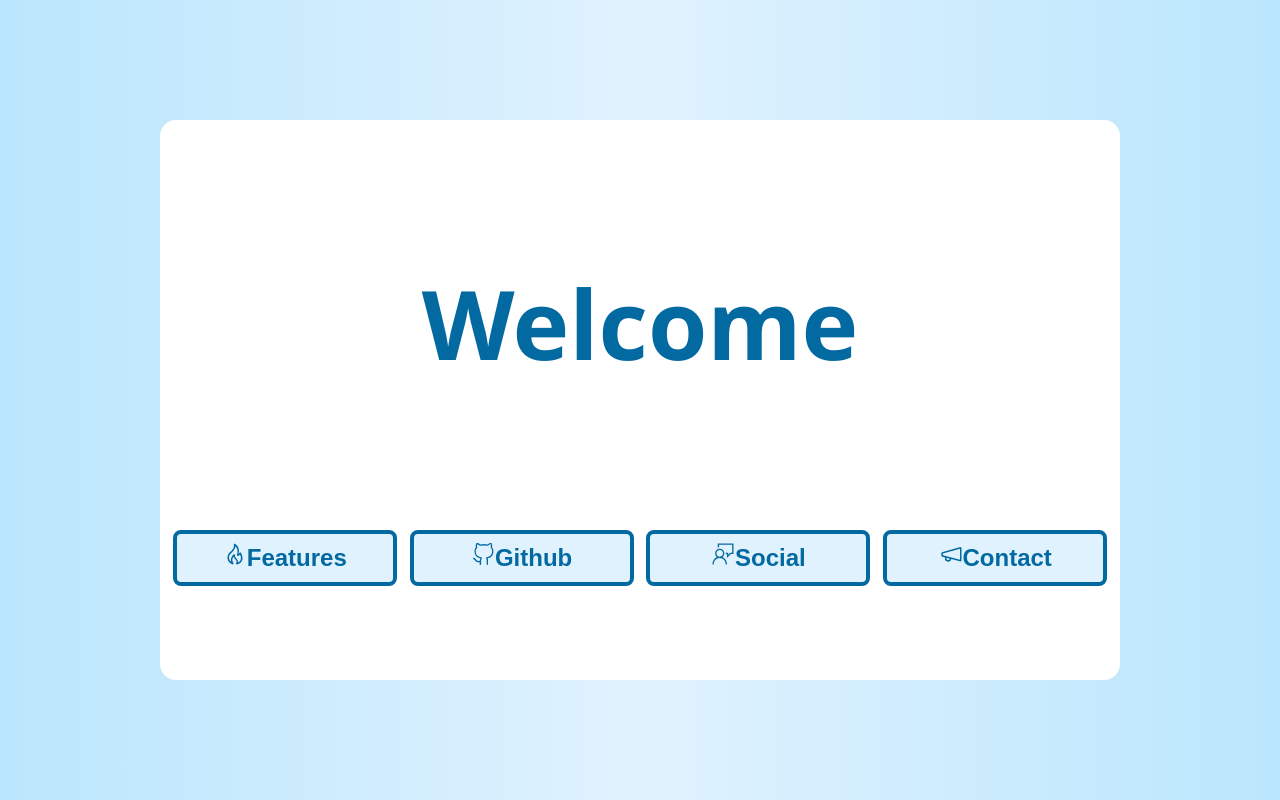
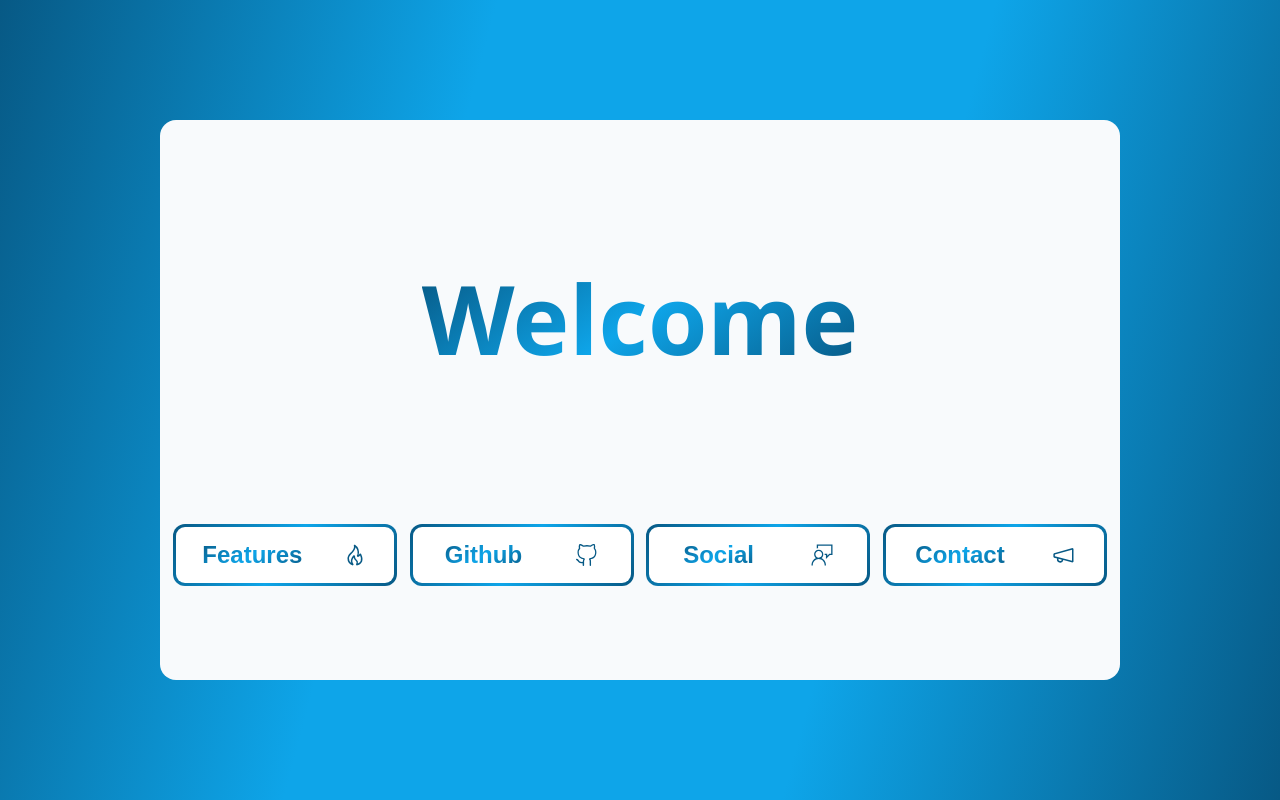
Before and after one commit to higorasilverio/NextJS_Portifolio, a Next.js app: page / in a window 1280 px wide. Built offline with nearby package versions, Linux system fonts and the light colour scheme.

Commit message:
💄 (general): improve theme color for main components

```diff
--- a/src/components/Button/index.tsx
+++ b/src/components/Button/index.tsx
@@ -11,8 +11,10 @@ const Button = ({ label, icon }: IProps) => {
   const VSCIcon = VSC[icon]
   return (
     <S.StyledButton>
-      <VSCIcon />
-      {label}
+      <span>{label}</span>
+      <div>
+        <VSCIcon />
+      </div>
     </S.StyledButton>
   )
 }
--- a/src/components/Button/styles.ts
+++ b/src/components/Button/styles.ts
@@ -3,9 +3,8 @@ import styled from 'styled-components'
 export const StyledButton = styled.button`
   width: 14rem;
   font-weight: 700;
-  color: ${({ theme }) => theme.pallete.blue[500]};
-  background-color: ${({ theme }) => theme.pallete.blue[100]};
-  border-width: ${({ theme }) => theme.rawSizes.xs};
+  color: ${({ theme }) => theme.pallete.blue[800]};
+  border-width: 4px;
   border-color: ${({ theme }) => theme.pallete.blue[500]};
   border-style: solid;
   border-radius: ${({ theme }) => theme.rawSizes.sm};
@@ -16,6 +15,52 @@ export const StyledButton = styled.button`
   font-size: ${({ theme }) => theme.rawSizes.lg};
   line-height: ${({ theme }) => theme.rawSizes.lg};
 
+  --hgo-grad-light: ${({ theme }) => theme.pallete.light[100]};
+  --hgo-grad-min: ${({ theme }) => theme.pallete.blue[500]};
+  --hgo-grad-max: ${({ theme }) => theme.pallete.blue[800]};
+
+  border: solid 3px transparent;
+  background-image:
+    linear-gradient(rgba(255, 255, 255, 0), rgba(255, 255, 255, 0)),
+    linear-gradient(125deg, var(--hgo-grad-max), var(--hgo-grad-min), var(--hgo-grad-max));
+  background-origin: border-box;
+  background-clip: content-box, border-box;
+  box-shadow: 2px 1000px 1px #fff inset;
+
+  display: flex;
+  flex-direction; row;
+  justify-content: space-around;
+  align-items: center;
+
+  div {
+    display: flex;
+    flex-direction; row;
+    justify-content: space-around;
+    align-items: center;
+  }
+
+  span {
+    background: -webkit-linear-gradient(
+    125deg,
+    var(--hgo-grad-max),
+    var(--hgo-grad-min),
+    var(--hgo-grad-max)
+  );
+  -webkit-background-clip: text;
+  -webkit-text-fill-color: transparent;
+  }
+
+  &:hover {
+    box-shadow: none;
+    color: white;
+
+    span {
+    background: var(--hgo-grad-light);
+    -webkit-background-clip: text;
+    -webkit-text-fill-color: transparent;
+    }
+  }
+
   @media (min-width: 640px) {
     font-size: ${({ theme }) => theme.rawSizes.lg};
     line-height: ${({ theme }) => theme.rawSizes.xl};
--- a/src/components/Title/styles.ts
+++ b/src/components/Title/styles.ts
@@ -3,11 +3,23 @@ import styled from 'styled-components'
 export const Header = styled.h1`
   font-family: 'Segoe UI', 'Helvetica Neue', Arial, 'Apple Color Emoji';
   font-weight: 900;
-  color: ${({ theme }) => theme.pallete.blue[500]};
-  font-size: ${({ theme }) => theme.rawSizes.xlm};
+  color: ${({ theme }) => theme.pallete.blue[800]};
+  font-size: ${({ theme }) => theme.rawSizes.try};
   line-height: 1;
 
+  --hgo-grad-min: ${({ theme }) => theme.pallete.blue[500]};
+  --hgo-grad-max: ${({ theme }) => theme.pallete.blue[800]};
+
+  background: -webkit-linear-gradient(
+    125deg,
+    var(--hgo-grad-max),
+    var(--hgo-grad-min),
+    var(--hgo-grad-max)
+  );
+  -webkit-background-clip: text;
+  -webkit-text-fill-color: transparent;
+
   @media (min-width: 640px) {
-    font-size: ${({ theme }) => theme.rawSizes.xxlm};
+    font-size: ${({ theme }) => theme.rawSizes.dtry};
   }
 `
--- a/src/components/Wrapper/styles.ts
+++ b/src/components/Wrapper/styles.ts
@@ -7,8 +7,9 @@ export const Container = styled.div`
   justify-content: center;
   align-items: center;
 
-  --hgo-grad-min: ${({ theme }) => theme.pallete.blue[100]};
-  --hgo-grad-max: ${({ theme }) => theme.pallete.blue[300]};
-  --hgo-grad-stops: var(--hgo-grad-max), var(--hgo-grad-min), var(--hgo-grad-max);
-  background-image: linear-gradient(to right, var(--hgo-grad-stops));
+  --hgo-grad-min: ${({ theme }) => theme.pallete.blue[500]};
+  --hgo-grad-max: ${({ theme }) => theme.pallete.blue[800]};
+  --hgo-grad-stops: var(--hgo-grad-max), var(--hgo-grad-min), var(--hgo-grad-min),
+    var(--hgo-grad-max);
+  background-image: linear-gradient(105deg, var(--hgo-grad-stops));
 `
--- a/styles/theme.ts
+++ b/styles/theme.ts
@@ -1,51 +1,87 @@
 const gridBasedSizes = {
-  xxs: '0rem',
-  xs: '0.25rem',
-  sm: '0.5rem',
+  zero: '0rem',
+  xxs: '0.25rem',
+  xs: '0.5rem',
+  sm: '0.75rem',
   md: '1rem',
   lg: '1.5rem',
   xl: '2rem',
-  xlm: '3rem',
+  try: '3rem',
   xxl: '4rem',
-  xxlm: '6rem'
+  dtry: '6rem'
 }
 
 export const theme = {
   pallete: {
     dark: {
-      100: '#B7C1C6',
-      300: '#1B2734',
-      500: '#0F1020'
+      100: '#f5f5f4',
+      200: '#e7e5e4',
+      300: '#d6d3d1',
+      400: '#a8a29e',
+      500: '#78716c',
+      600: '#57534e',
+      700: '#44403c',
+      800: '#292524'
     },
     light: {
-      100: '#FFFFFF',
-      300: '#0082FF',
-      500: '#02279E'
+      100: '#f8fafc',
+      200: '#fef2f2',
+      300: '#fefce8',
+      400: '#f0fdf4',
+      500: '#f0f9ff',
+      600: '#eff6ff',
+      700: '#fdf4ff',
+      800: '#fff1f2'
     },
     grey: {
-      100: '#F0F0F0',
-      300: '#CCCCCC',
-      500: '#333333'
+      100: '#f3f4f6',
+      200: '#e5e7eb',
+      300: '#d1d5db',
+      400: '#9ca3af',
+      500: '#6b7280',
+      600: '#4b5563',
+      700: '#374151',
+      800: '#1f2937'
     },
     blue: {
-      100: '#E0F2FE',
-      300: '#BAE6FD',
-      500: '#0369A1'
+      100: '#e0f2fe',
+      200: '#bae6fd',
+      300: '#7dd3fc',
+      400: '#38bdf8',
+      500: '#0ea5e9',
+      600: '#0284c7',
+      700: '#0369a1',
+      800: '#075985'
     },
     success: {
-      100: '#01B36A',
-      300: '#01D17C',
-      500: '#019257'
+      100: '#dcfce7',
+      200: '#bbf7d0',
+      300: '#86efac',
+      400: '#4ade80',
+      500: '#22c55e',
+      600: '#16a34a',
+      700: '#15803d',
+      800: '#166534'
     },
     error: {
-      100: '#FFCECE',
-      300: '#FF4949',
-      500: '#B33333'
+      100: '#fee2e2',
+      200: '#fecaca',
+      300: '#fca5a5',
+      400: '#f87171',
+      500: '#ef4444',
+      600: '#dc2626',
+      700: '#b91c1c',
+      800: '#991b1b'
     },
     warning: {
-      100: '#FFDCB1',
-      300: '#FF8B3D',
-      500: '#FF672D'
+      100: '#fef9c3',
+      200: '#fef08a',
+      300: '#fde047',
+      400: '#facc15',
+      500: '#eab308',
+      600: '#ca8a04',
+      700: '#a16207',
+      800: '#854d0e'
     }
   },
   rawSizes: {
```
